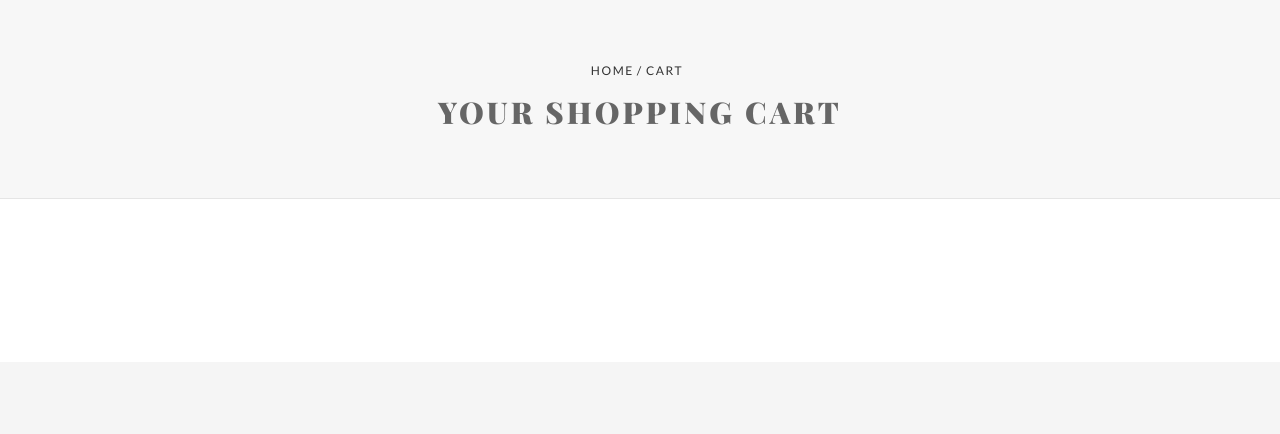
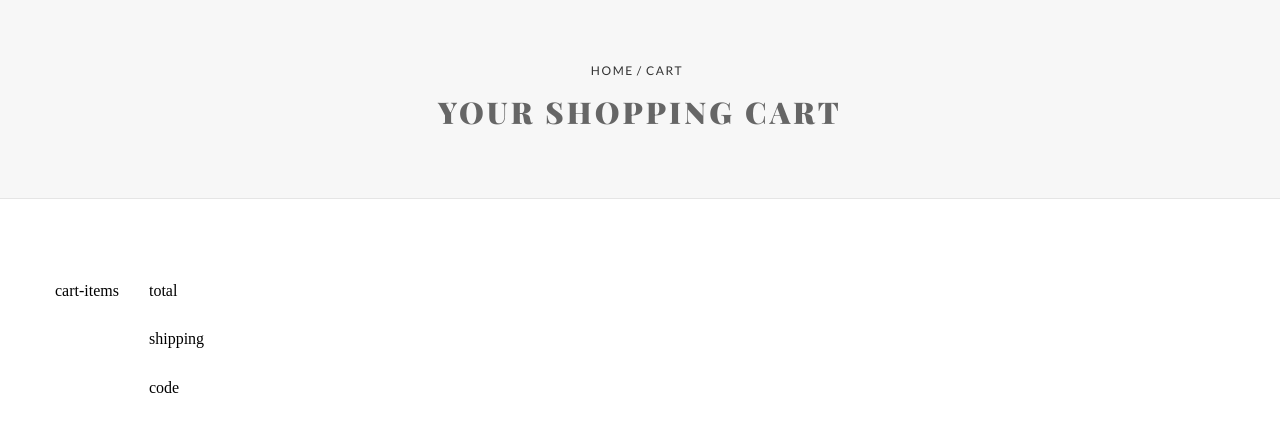
Before and after one commit to Mostafa-HEH/luxury-e-commerce-website, a website: page template/shopping-cart.pug in a window 1280 px wide. Shown: the part 80-514 px from the top of the page. Drawn offline with nearby package versions, Linux system fonts and the light colour scheme; files that its build step writes are made by us from their sources; files whose address does not match are found by name; a web font is replaced by a local one.

Commit message:
init shopping cart page layouts

```diff
--- a/styles/scss/pages/_shopping-cart.scss
+++ b/styles/scss/pages/_shopping-cart.scss
@@ -6,4 +6,25 @@
     @include flex-r;
     gap: 30px;
   }
+
+  & .cart-items {
+    @include flex-c;
+  }
+
+  & .payment-data {
+    @include flex-c;
+    gap: 30px;
+
+    & .total {
+      @include flex-c;
+    }
+
+    & .shipping {
+      @include flex-c;
+    }
+
+    & .code {
+      @include flex-c;
+    }
+  }
 }
--- a/template/shopping-cart.pug
+++ b/template/shopping-cart.pug
@@ -203,4 +203,9 @@
                 span.tag: a(href="#") cart
             h5.page-header__title Your Shopping cart
         main.wrapper
+            .cart-items cart-items
+            .payment-data
+                .total total
+                .shipping shipping
+                .code code
     include includes/footer.pug
```
Also changed, not shown: shopping-cart.html, styles/css/styles.css, 1 other file.
